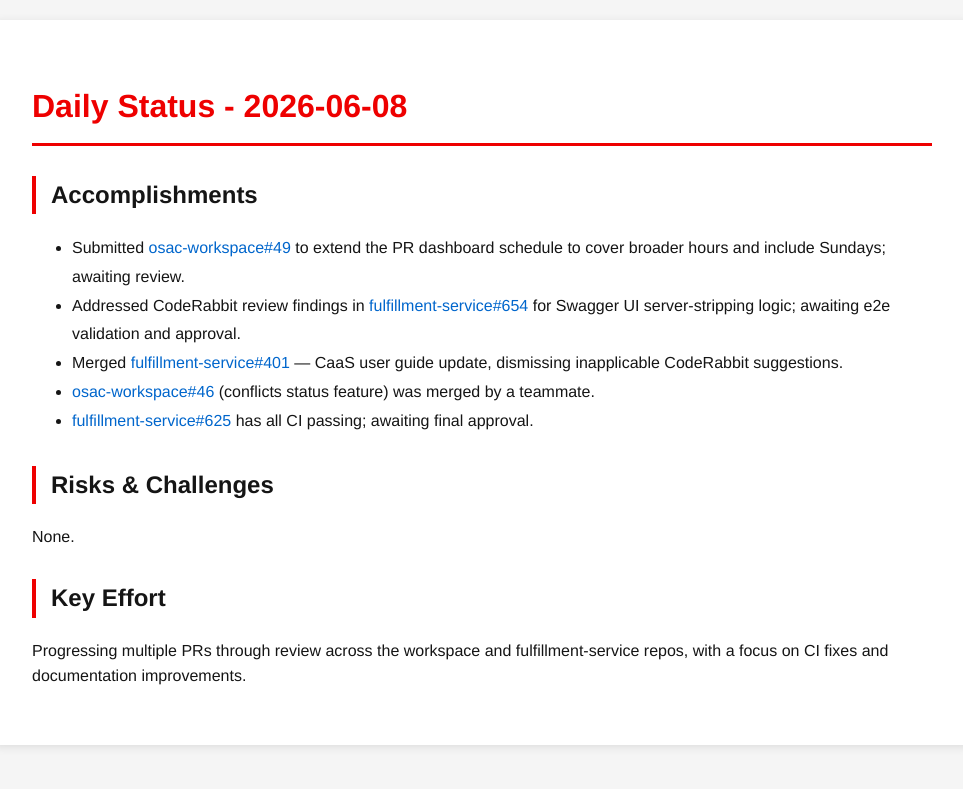
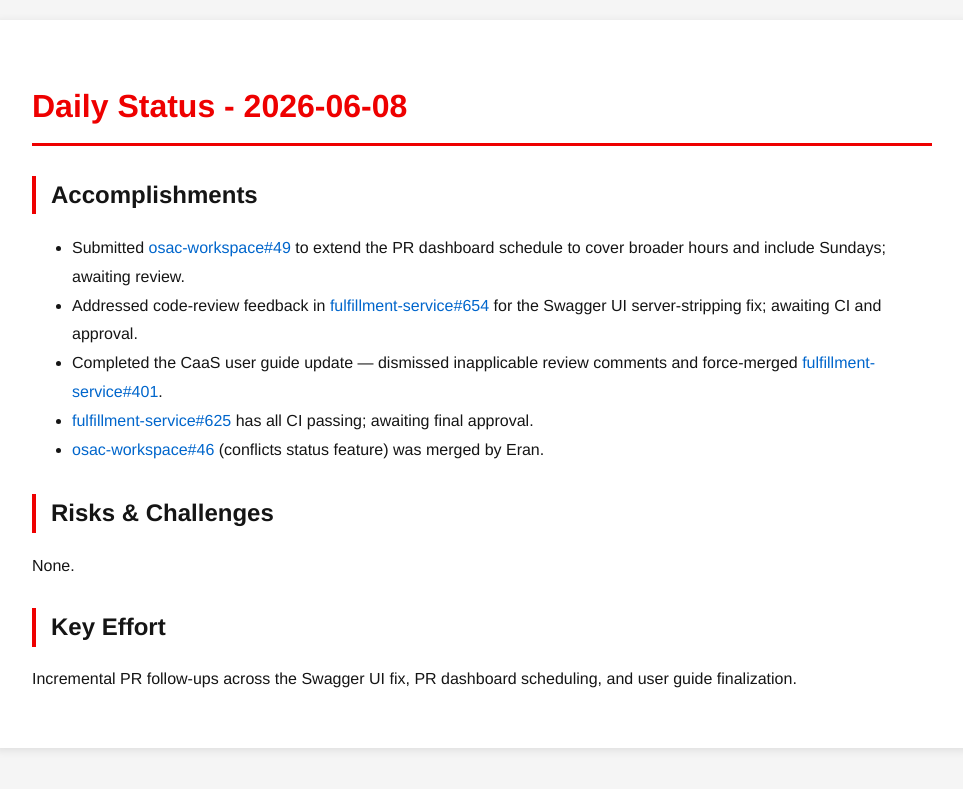
Before and after one commit to tzvatot/daily-status, a Jekyll site: the page built from 2026-06-08.md, in a window 1280 px wide. Shown: the top 789 px of the page, without its empty margins (158-1121 px from the left). Built offline with Jekyll 4.4.1, drawn with Linux system fonts in a browser that asks for light colours.

Commit message:
Daily status update - 2026-06-08

```diff
--- a/2026-06-08.md
+++ b/2026-06-08.md
@@ -8,13 +8,13 @@ date: 2026-06-08
 
 ## Accomplishments
 - Submitted [osac-workspace#49](https://github.com/osac-project/osac-workspace/pull/49) to extend the PR dashboard schedule to cover broader hours and include Sundays; awaiting review.
-- Addressed CodeRabbit review findings in [fulfillment-service#654](https://github.com/osac-project/fulfillment-service/pull/654) for Swagger UI server-stripping logic; awaiting e2e validation and approval.
-- Merged [fulfillment-service#401](https://github.com/osac-project/fulfillment-service/pull/401) — CaaS user guide update, dismissing inapplicable CodeRabbit suggestions.
-- [osac-workspace#46](https://github.com/osac-project/osac-workspace/pull/46) (conflicts status feature) was merged by a teammate.
+- Addressed code-review feedback in [fulfillment-service#654](https://github.com/osac-project/fulfillment-service/pull/654) for the Swagger UI server-stripping fix; awaiting CI and approval.
+- Completed the CaaS user guide update — dismissed inapplicable review comments and force-merged [fulfillment-service#401](https://github.com/osac-project/fulfillment-service/pull/401).
 - [fulfillment-service#625](https://github.com/osac-project/fulfillment-service/pull/625) has all CI passing; awaiting final approval.
+- [osac-workspace#46](https://github.com/osac-project/osac-workspace/pull/46) (conflicts status feature) was merged by Eran.
 
 ## Risks & Challenges
 None.
 
 ## Key Effort
-Progressing multiple PRs through review across the workspace and fulfillment-service repos, with a focus on CI fixes and documentation improvements.
+Incremental PR follow-ups across the Swagger UI fix, PR dashboard scheduling, and user guide finalization.
```
